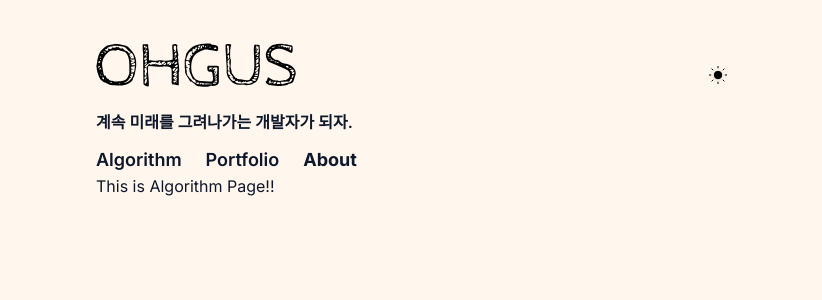
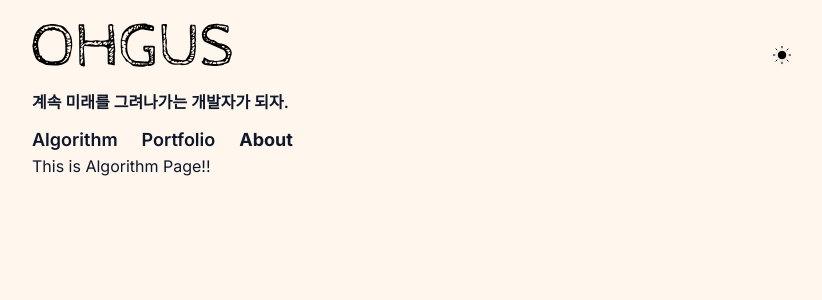
Before and after one commit to ohgus/oms_blog, a Next.js app: page /algorithm in a window 1280 px wide. Shown: the top 300 px of the page, without its empty margins (224-1046 px from the left). Built offline with nearby package versions, Linux system fonts and the light colour scheme.

Commit message:
main layout mt 3 => mt 5

```diff
--- a/app/layout.tsx
+++ b/app/layout.tsx
@@ -19,13 +19,11 @@ export default function RootLayout({ children }: RootLayoutProps) {
   return (
     <html lang="ko">
       <body
-        className={`antialiased min-h-screen bg-orange-50 dark:bg-stone-800 text-slate-900 dark:text-slate-50 ${inter.className}`}
+        className={`mt-5 mx-auto max-w-3xl antialiased min-h-screen bg-orange-50 dark:bg-stone-800 text-slate-900 dark:text-slate-50 ${inter.className}`}
       >
         <Providers>
-          <div className="max-w-2xl mx-auto py-10 px-4">
             <Header />
             <main>{children}</main>
-          </div>
           <Analytics />
         </Providers>
       </body>
```
